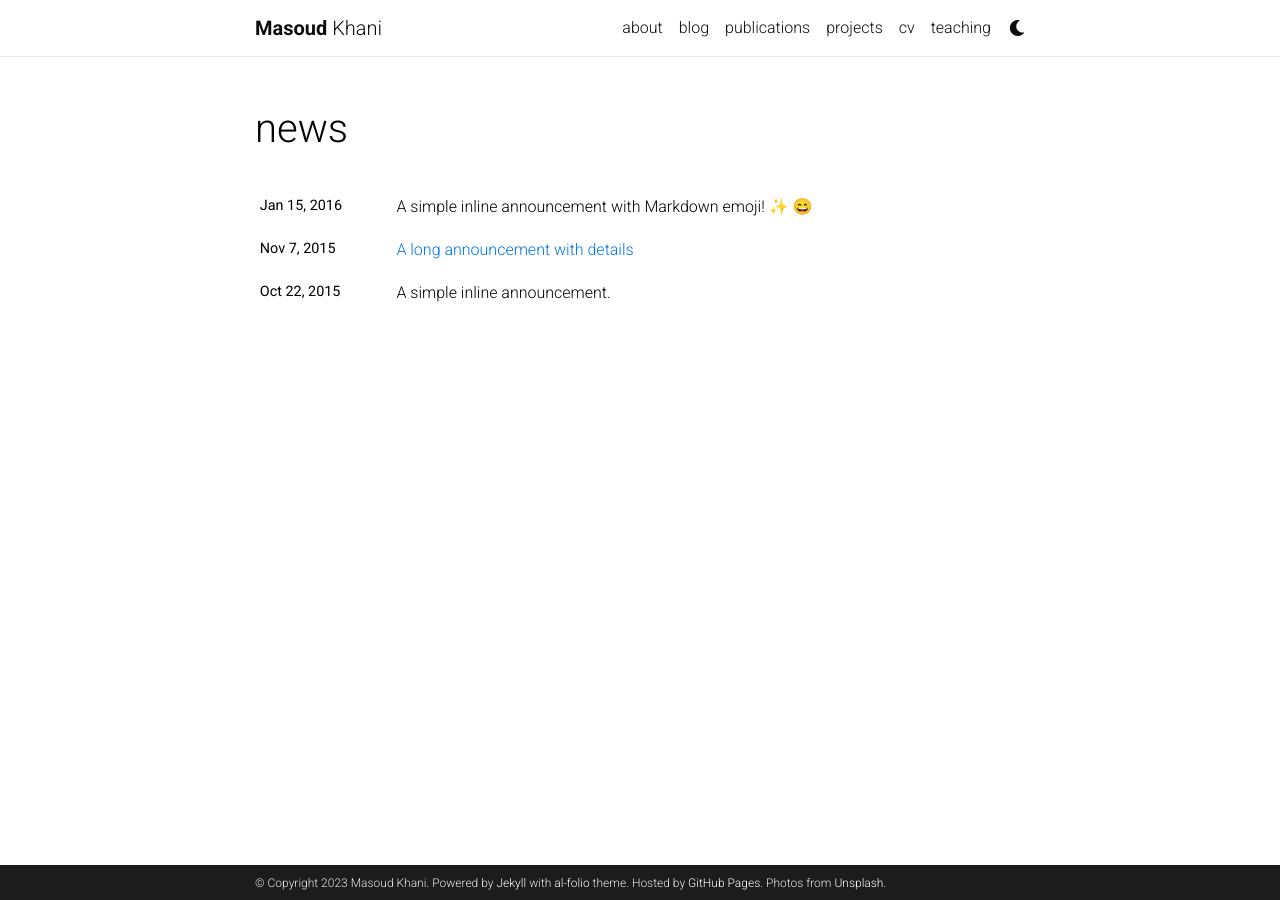
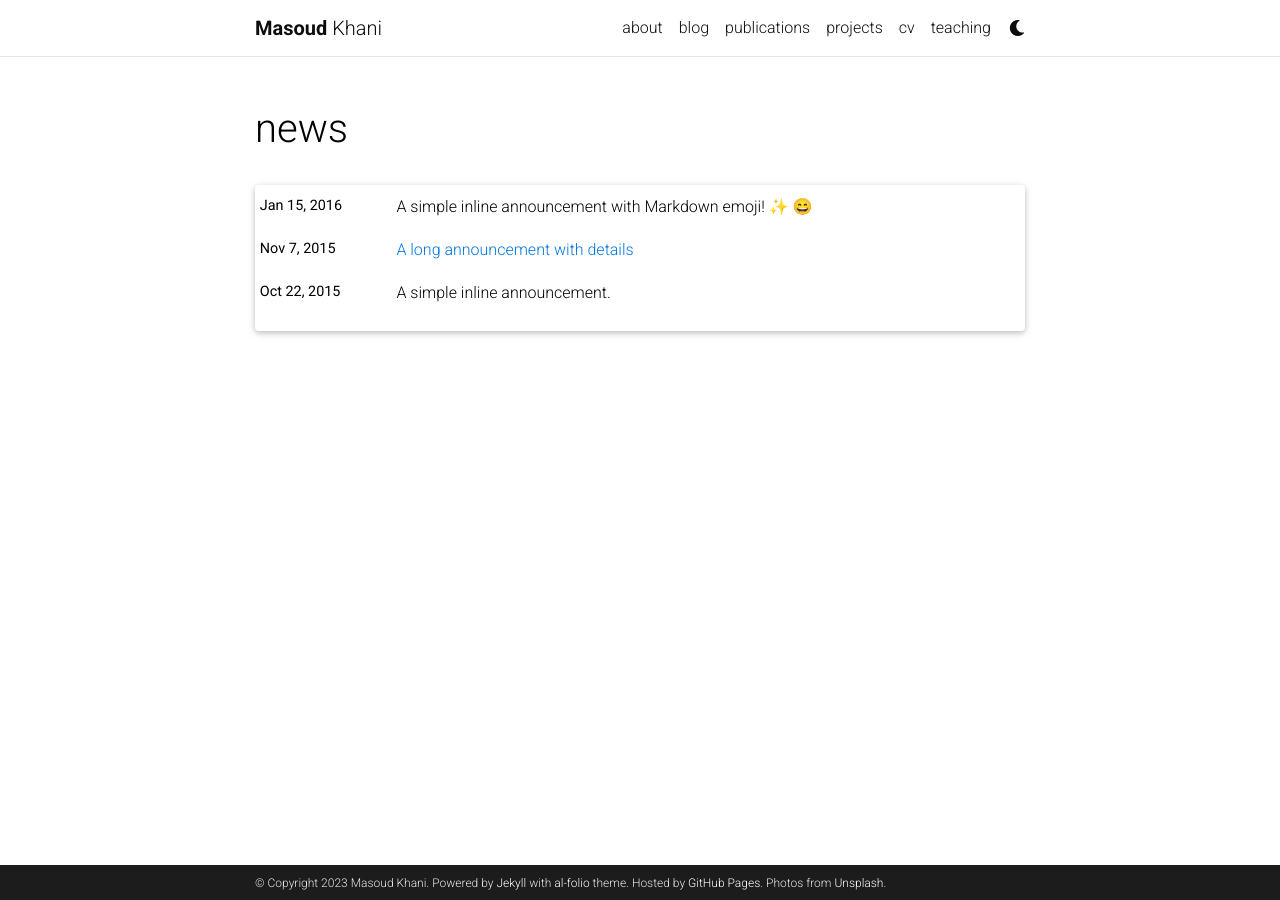
Before and after one commit to msdkhani/msdkhani.github.io, a Jekyll site: the page built from news.html, in a window 1280 px wide. Built offline with Jekyll 4.4.1, drawn with Linux system fonts in a browser that asks for light colours; emoji names are drawn with the system emoji font; comment, search, counter and statistics services are not loaded; a style sheet for code colours, icons or effects is not loaded.

Commit message:
Update news.html

```diff
--- a/_includes/news.html
+++ b/_includes/news.html
@@ -1,5 +1,5 @@
 
-          <div class="news">
+          <div class="news card">
             {% if site.news != blank -%}
             {%- assign news_size = site.news | size -%}
             <div class="table-responsive" {% if site.news.scrollable and news_size > 3 %}style="max-height: 10vw"{% endif %}>
```
